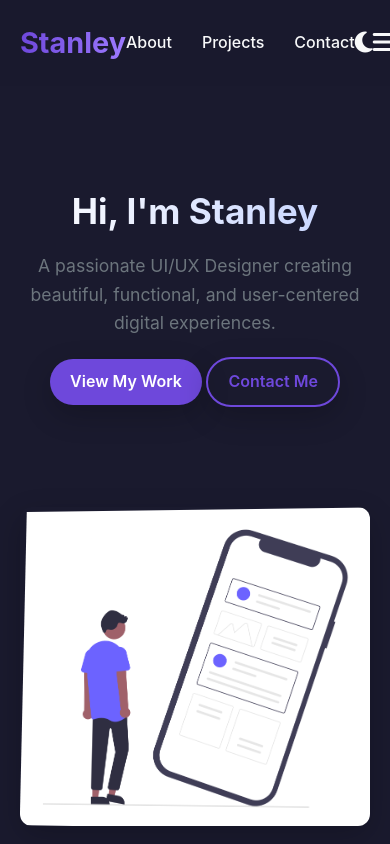
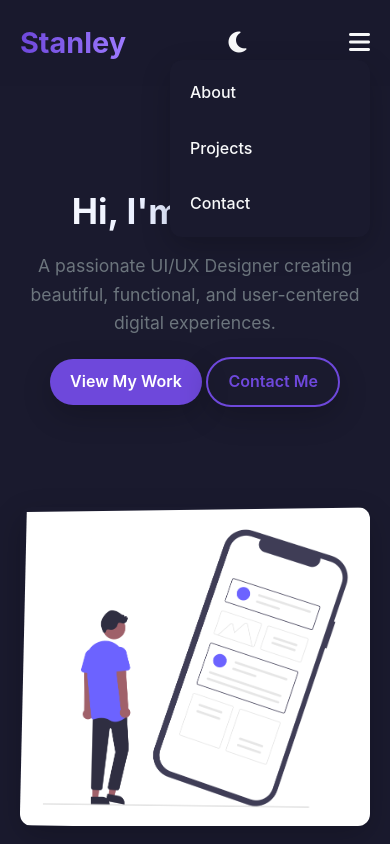
Before and after one commit to r0ktech/Stanlee-Portfolio, a plain HTML site: page index.html in a window 390 px wide. Both pictures are taken after a click on the button 359 px from the left and 43 px from the top of the page. Shown: the top 844 px of the page. Drawn offline with Linux system fonts and the light colour scheme.

Commit message:
Update index.html

```diff
--- a/index.html
+++ b/index.html
@@ -175,6 +175,26 @@
         gap: 30px;
       }
 
+      @media (max-width: 768px) {
+       .nav-links {
+         display: none;
+         flex-direction: column;
+         background: var(--dark);
+         position: absolute;
+         top: 60px;
+         right: 20px;
+         width: 200px;
+         border-radius: var(--border-radius);
+         box-shadow: var(--shadow);
+         padding: 20px;
+       }
+       .nav-links.show {
+        display: flex;
+       }
+       .mobile-menu-btn {
+        display: block;
+        }
+       }
       .nav-links a {
         font-weight: 500;
         position: relative;
```
